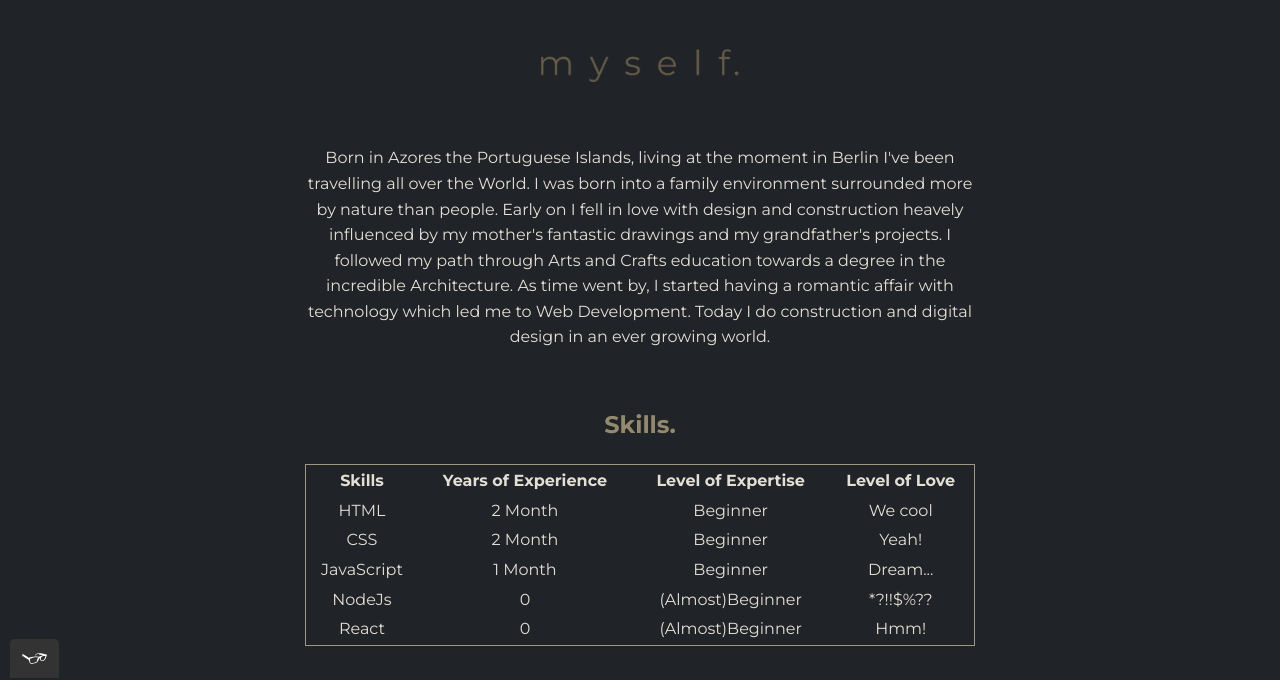
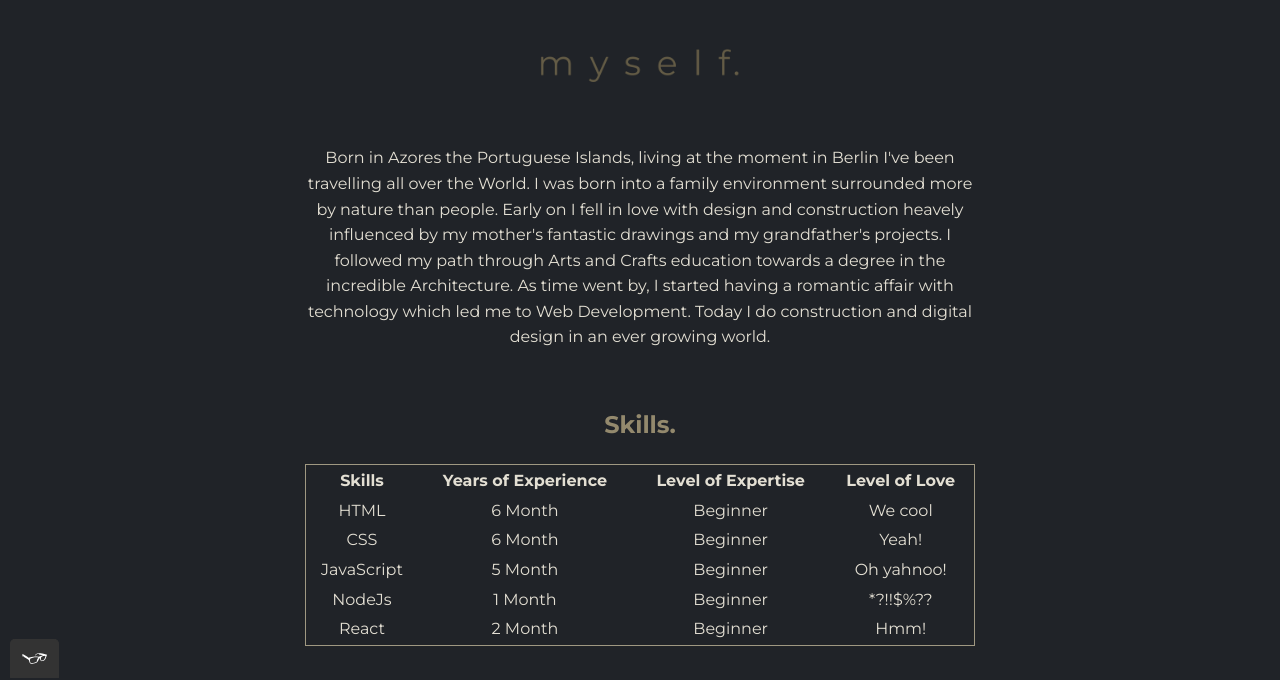
Before and after one commit to JonsMendi/portfolio-joaobm, a plain HTML site: page about.html in a window 1280 px wide. Shown: the part 122-802 px from the top of the page. Drawn offline with Linux system fonts and the light colour scheme.

Commit message:
updated "project-about__second-table__item"

```diff
--- a/about.html
+++ b/about.html
@@ -12,14 +12,14 @@
     </head>
     <body>
       <header class="page-header">
-        <img src="img/joao-cookingcode-logo_v5.png" alt="Personal logo of Joao Borges Mendonca, Text logo that consists my name" class="page-header__item">
+        <img src="img/joao-cookingcode-logo_v5.png" alt="Personal logo of Joao Borges Mendonca, Text logo that consists my name" class="sandwich page-header__item">
           <nav class="main-navigation page-header__item">
             <ul role="menubar" class="navigation-list">
               <li role="presentation">
                 <a href="index.html" role="menuitem" class="navigation-list__item navigation-list__item--active button1">HOME</a>
               </li>
               <li role="presentation">
-                <a href="about.html" role="menuitem" class="navigation-list__item button1">MYSELF</a>
+                <a href="about.html" role="menuitem" class="navigation-list__item button1 testy">MYSELF</a>
               </li>
               <li role="presentation">
                 <a href="work.html" role="menuitem" class="navigation-list__item button1">WORK</a>
@@ -62,32 +62,32 @@
                 <tbody>
                   <tr class="project-about__second-table__item">
                     <td>HTML</td>
-                    <td>2 Month</td>
+                    <td>6 Month</td>
                     <td>Beginner</td>
                     <td>We cool</td>
                   </tr>
                   <tr class="project-about__second-table__item">
                     <td>CSS</td>
-                    <td>2 Month</td>
+                    <td>6 Month</td>
                     <td>Beginner</td>
                     <td>Yeah!</td>
                   </tr>
                   <tr class="project-about__second-table__item">
                     <td>JavaScript</td>
-                    <td>1 Month</td>
+                    <td>5 Month</td>
                     <td>Beginner</td>
-                    <td>Dream...</td>
+                    <td>Oh yahnoo!</td>
                   </tr>
                   <tr class="project-about__second-table__item">
                     <td>NodeJs</td>
-                    <td>0</td>
-                    <td>(Almost)Beginner</td>
+                    <td>1 Month</td>
+                    <td>Beginner</td>
                     <td>*?!!$%??</td>
                   </tr>
                   <tr class="project-about__second-table__item">
                     <td>React</td>
-                    <td>0</td>
-                    <td>(Almost)Beginner</td>
+                    <td>2 Month</td>
+                    <td>Beginner</td>
                     <td>Hmm!</td>
                   </tr>
                 </tbody>
```
